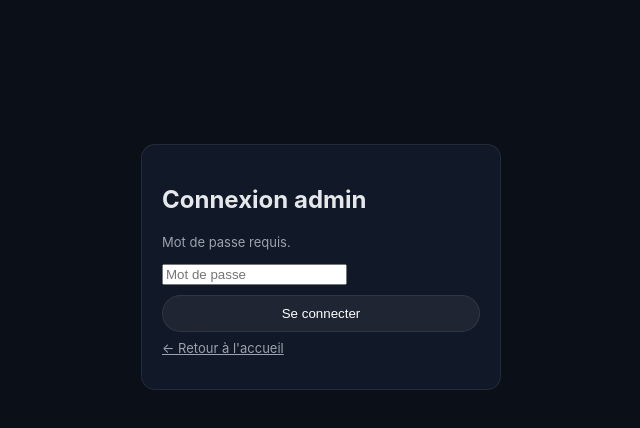
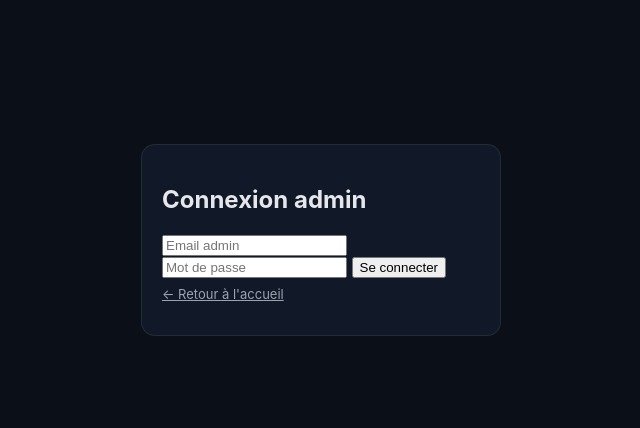
Before and after one commit to eliel1122/Melodiastudio-, a plain HTML site: page admin.html in a window 1280 px wide. Shown: the whole page, without its empty margins (319-959 px from the left). Drawn offline with Linux system fonts and the light colour scheme.

Commit message:
Update admin.html psw

```diff
--- a/admin.html
+++ b/admin.html
@@ -2,9 +2,29 @@
 <!doctype html><html lang="fr"><head>
 <meta charset="utf-8"/><meta name="viewport" content="width=device-width, initial-scale=1"/>
 <title>Admin — Melodia</title><link rel="stylesheet" href="styles.css"/></head><body>
-<div id="login" class="login"><h2>Connexion admin</h2><p class="note">Mot de passe requis.</p>
-<input id="pwd" type="password" placeholder="Mot de passe"/><button class="tab" id="loginBtn" style="margin-top:10px;width:100%">Se connecter</button>
-<p class="note" style="margin-top:8px"><a href="index.html">← Retour à l'accueil</a></p></div>
+<div id="login" class="login">
+  <h2>Connexion admin</h2>
+
+  <input
+    id="adminEmail"
+    type="email"
+    placeholder="Email admin"
+    autocomplete="username"
+  />
+
+  <input
+    id="adminPwd"
+    type="password"
+    placeholder="Mot de passe"
+    autocomplete="current-password"
+  />
+
+  <button id="loginBtn">Se connecter</button>
+
+  <p class="note" style="margin-top:8px">
+    <a href="index.html">← Retour à l'accueil</a>
+  </p>
+</div>
 
 <div id="adminApp" style="display:none" class="container">
   <p><a href="index.html">← Retour à l'accueil</a></p>
```
